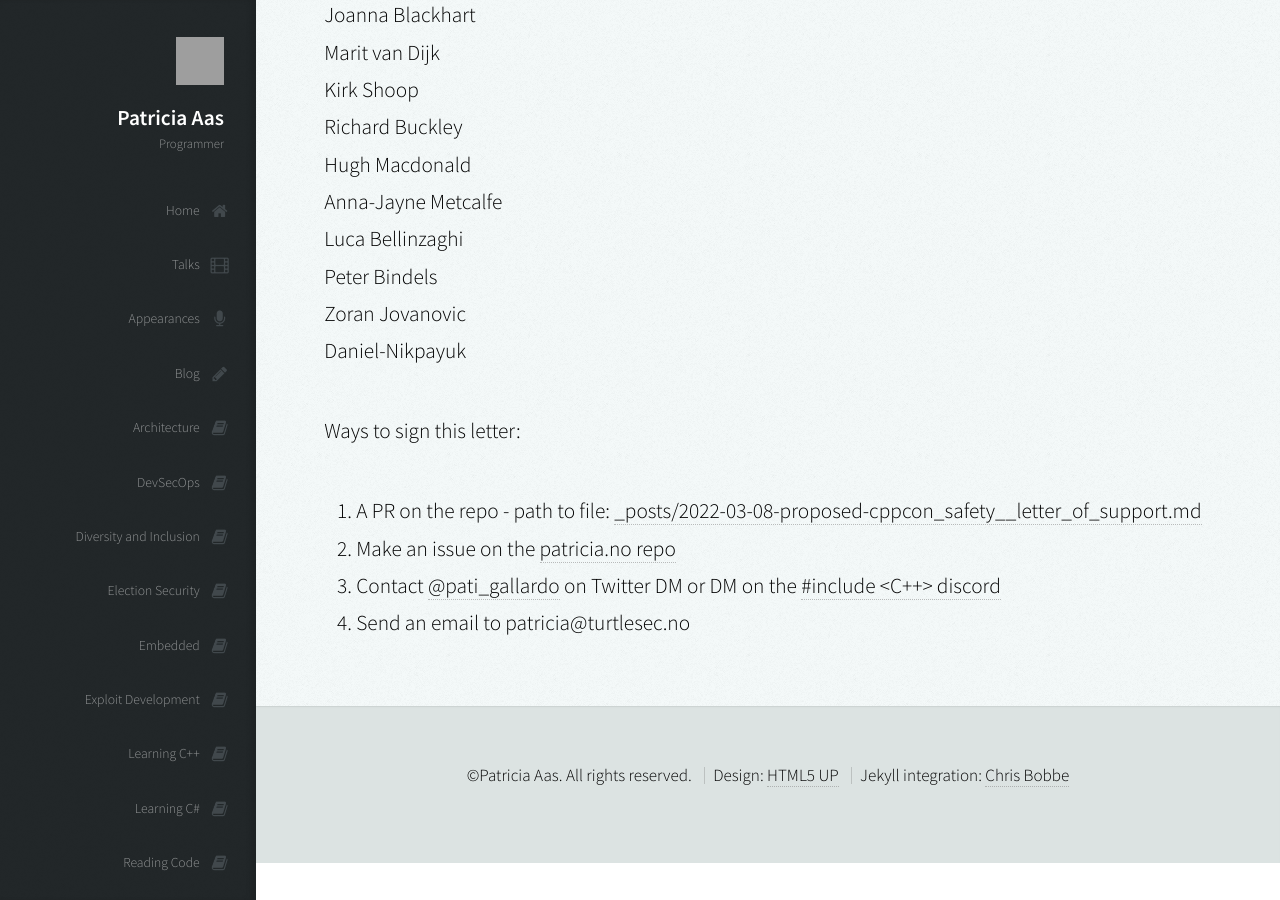
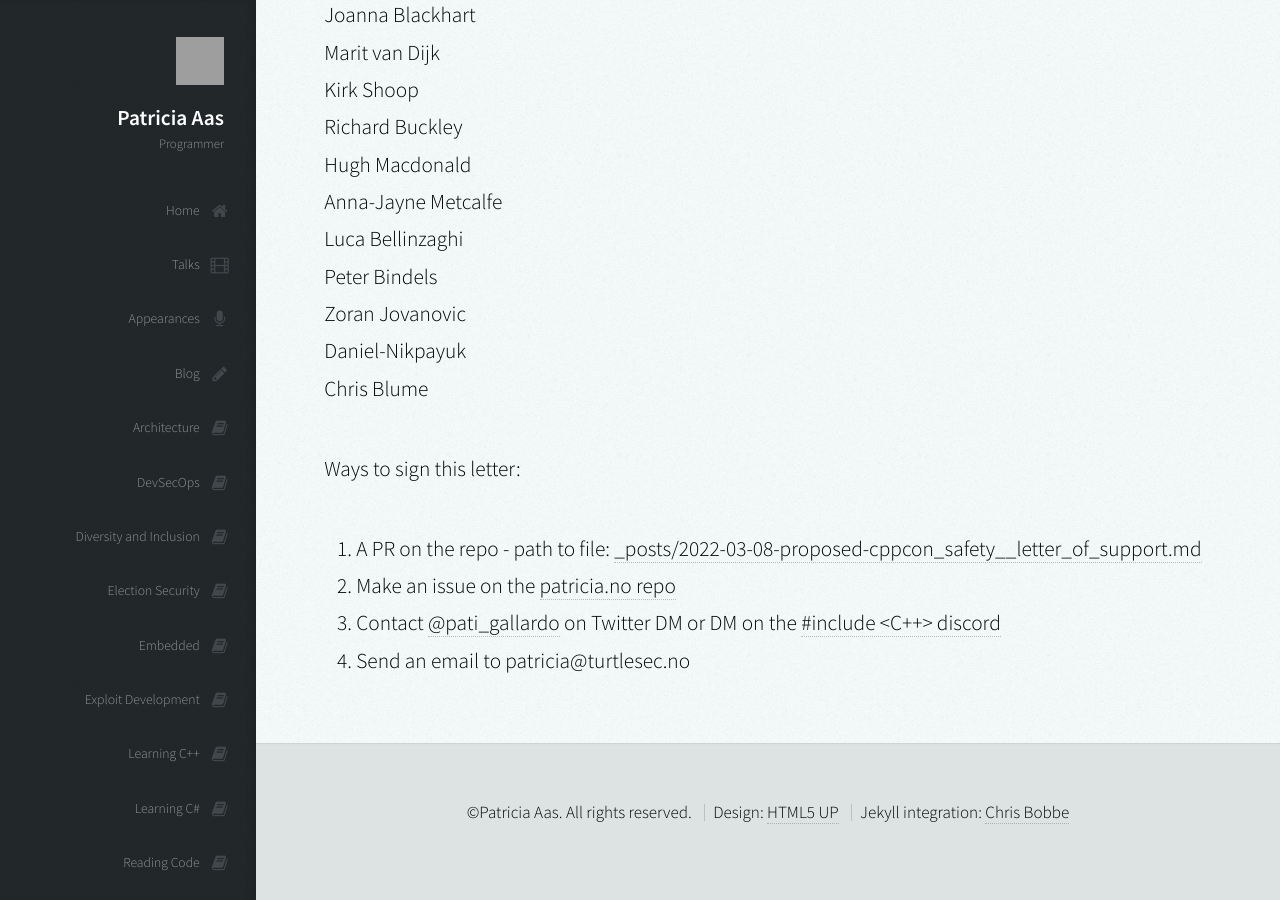
Before and after one commit to patricia-gallardo/patricia-gallardo.github.io, a Jekyll site: the page built from _posts/2022-03-08-proposed-cppcon_safety__letter_of_support.md, in a window 1280 px wide and 900 px high, scrolled down 3731 px. Built offline with Jekyll 4.4.1, drawn with Linux system fonts in a browser that asks for light colours; nearby versions of some CDN libraries; grey boxes are pictures that could not be loaded.

Commit message:
Chris Blume signed Letter of Support

```diff
--- a/_posts/2022-03-08-proposed-cppcon_safety__letter_of_support.md
+++ b/_posts/2022-03-08-proposed-cppcon_safety__letter_of_support.md
@@ -108,6 +108,7 @@ Luca Bellinzaghi <br>
 Peter Bindels <br>
 Zoran Jovanovic <br>
 Daniel-Nikpayuk <br>
+Chris Blume <br>
 
 
 Ways to sign this letter:
```
